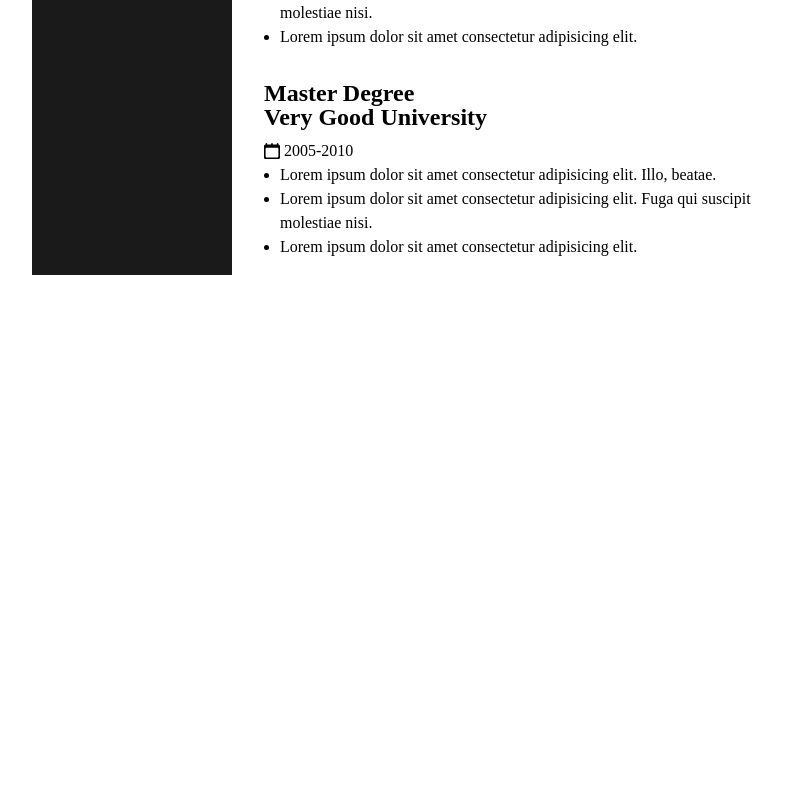
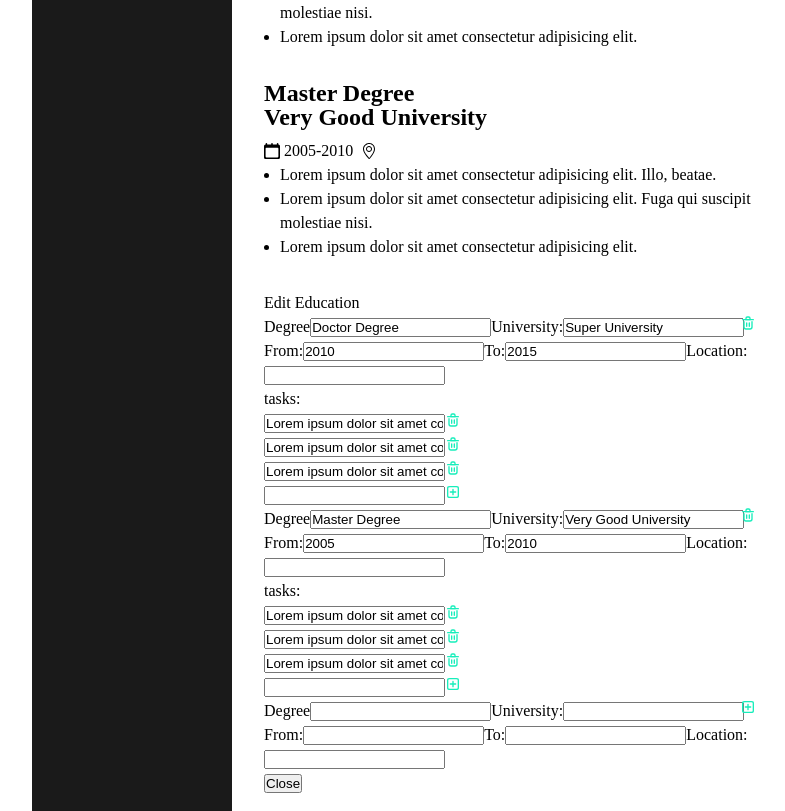
Before and after one commit to Abdelkrim-Saouchi/CV-app, a React (Create React App) app: page / in a window 1280 px wide. Shown: the part 900-1711 px from the top of the page, without its empty margins (108-893 px from the left). Before the commit the page ends 1175 px from the top, so only its background shows below. Built offline with nearby package versions, Linux system fonts and the light colour scheme; the HTML template or start-up script is replaced by a standard one.

Commit message:
Redesign Education Component with Expertise Component

```diff
--- a/src/components/Education.jsx
+++ b/src/components/Education.jsx
@@ -1,11 +1,10 @@
 import React, { Component } from 'react';
-import timeIcon from '../calendar-1196-svgrepo-com.svg';
-import Enrichment from './Enrichment';
+import Expertise from './Expertise';
 import uniqid from 'uniqid';
 
 export default class Education extends Component {
-  constructor() {
-    super();
+  constructor(props) {
+    super(props);
     this.state = {
       career: [
         {
@@ -62,12 +61,171 @@ export default class Education extends Component {
         },
       ],
     };
+    this.setFormDisplay = this.setFormDisplay.bind(this);
+    this.changeKnowledgeInfoHandler =
+      this.changeKnowledgeInfoHandler.bind(this);
+    this.changeKnowledgeTasksHandler =
+      this.changeKnowledgeTasksHandler.bind(this);
+    this.addTask = this.addTask.bind(this);
+    this.deleteTask = this.deleteTask.bind(this);
+    this.deleteKnowledge = this.deleteKnowledge.bind(this);
+    this.addKnowledge = this.addKnowledge.bind(this);
   }
+
+  setFormDisplay() {
+    this.setState({
+      formClassName:
+        this.state.formClassName === 'form experience_form hidden'
+          ? 'form experience_form'
+          : 'form experience_form hidden',
+    });
+  }
+
+  changeKnowledgeInfoHandler(e) {
+    const targetProp = e.target.id;
+    const knowledgeId = e.target.parentElement.parentElement.id;
+
+    const newCareerList = this.state.career.map((knowledge) => {
+      if (knowledge.id === knowledgeId) {
+        switch (targetProp) {
+          case 'knowledge':
+            knowledge.pathName = e.target.value;
+            break;
+          case 'place':
+            knowledge.place = e.target.value;
+            break;
+          case 'from':
+            knowledge.period.from = e.target.value;
+            break;
+          case 'to':
+            knowledge.period.to = e.target.value;
+            break;
+          case 'location':
+            knowledge.location = e.target.value;
+            break;
+        }
+      }
+      return knowledge;
+    });
+    this.setState({
+      career: [...newCareerList],
+    });
+  }
+
+  changeKnowledgeTasksHandler(e) {
+    const taskIndex = Number(e.target.id);
+    const knowledgeId = e.target.parentElement.parentElement.id;
+    const newCareerList = this.state.career.map((knowledge) => {
+      if (knowledge.id === knowledgeId) {
+        knowledge.tasks.map((task, index) => {
+          if (index === taskIndex) {
+            task.taskText = e.target.value;
+          }
+          return task;
+        });
+      }
+      return knowledge;
+    });
+
+    this.setState({
+      career: [...newCareerList],
+    });
+  }
+
+  addTask(e) {
+    e.preventDefault();
+    const newTaskText = e.target.previousSibling.value;
+    const knowledgeId = e.target.parentElement.parentElement.id;
+    const newCareerList = this.state.career.map((knowledge) => {
+      if (knowledge.id === knowledgeId) {
+        knowledge.tasks = [
+          ...knowledge.tasks,
+          { id: uniqid(), taskText: newTaskText },
+        ];
+      }
+      return knowledge;
+    });
+
+    this.setState({
+      career: [...newCareerList],
+    });
+    e.target.previousSibling.value = '';
+  }
+
+  deleteTask(e) {
+    const targetIndex = Number(e.target.previousSibling.id);
+    const knowledgeId = e.target.parentElement.parentElement.id;
+    const newCareerList = this.state.career.map((knowledge) => {
+      if (knowledge.id === knowledgeId) {
+        knowledge.tasks = knowledge.tasks.filter(
+          (item, index) => index !== targetIndex
+        );
+      }
+      return knowledge;
+    });
+
+    this.setState({
+      career: [...newCareerList],
+    });
+  }
+
+  deleteKnowledge(e) {
+    const knowledgeId = e.target.parentElement.id;
+    const newCareerList = this.state.career.filter(
+      (knowledge) => knowledge.id !== knowledgeId
+    );
+
+    this.setState({
+      career: [...newCareerList],
+    });
+  }
+
+  addKnowledge(e) {
+    const parent = e.target.parentElement;
+    const knowledge = parent.querySelector('#knowledge');
+    const place = parent.querySelector('#place');
+    const from = parent.querySelector('#from');
+    const to = parent.querySelector('#to');
+    const location = parent.querySelector('#location');
+
+    this.setState({
+      career: [
+        ...this.state.career,
+        {
+          id: uniqid(),
+          pathName: knowledge.value,
+          place: place.value,
+          period: { from: from.value, to: to.value },
+          location: location.value,
+          tasks: [],
+        },
+      ],
+    });
+
+    knowledge.value = '';
+    place.value = '';
+    from.value = '';
+    to.value = '';
+    location.value = '';
+  }
+
   render() {
-    const { career } = this.state;
-    const eduContent = career.map((study) => {
-      return <Enrichment path={study} timeIcon={timeIcon} key={study.id} />;
-    });
-    return <div className="Education">{eduContent}</div>;
+    return (
+      <div className="Education">
+        <Expertise
+          handleFormDisplay={this.setFormDisplay}
+          changeKnowledgeInfoHandler={this.changeKnowledgeInfoHandler}
+          changeKnowledgeTasksHandler={this.changeKnowledgeTasksHandler}
+          addTask={this.addTask}
+          deleteTask={this.deleteTask}
+          deleteKnowledge={this.deleteKnowledge}
+          addKnowledge={this.addKnowledge}
+          componentState={this.state}
+          knowledge="Degree"
+          compTitle="Education"
+          place="University"
+        />
+      </div>
+    );
   }
 }
```
